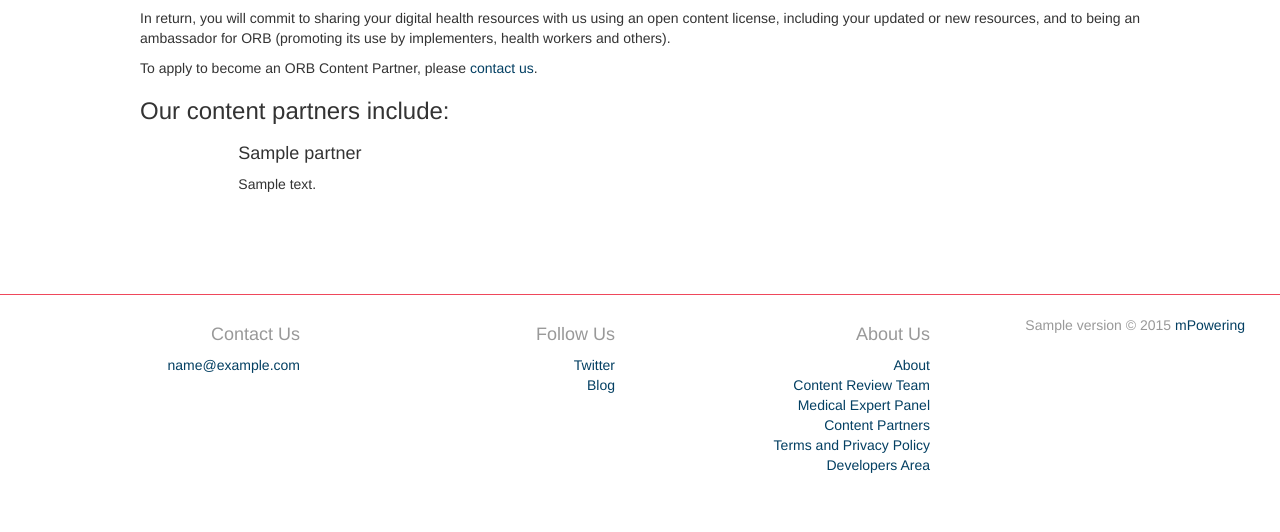
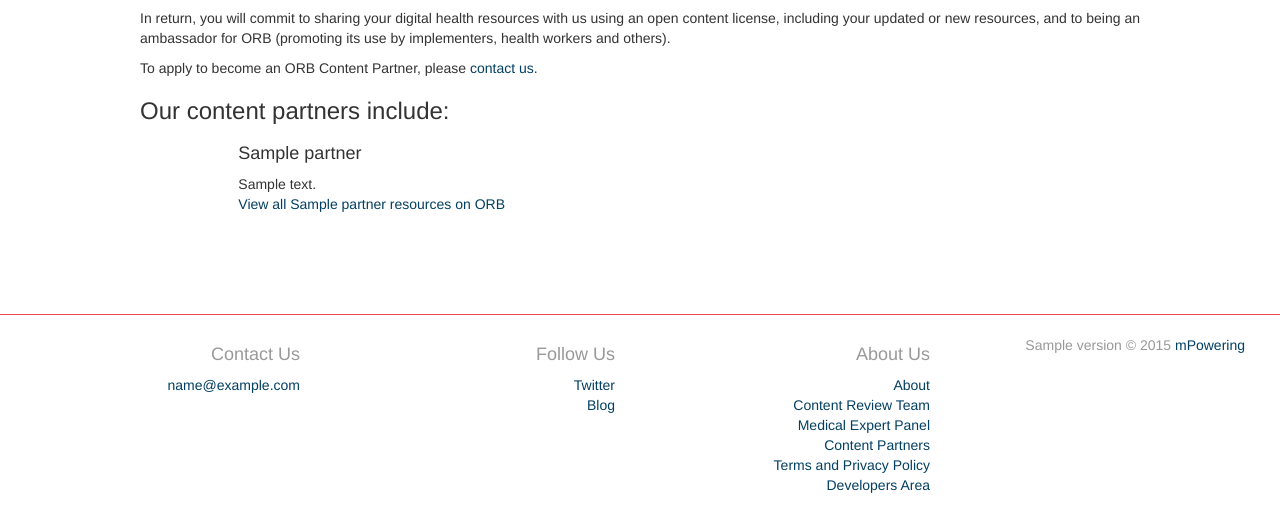
Before and after one commit to mPowering/django-orb, a Django app: template orb/templates/orb/partners.html in a window 1280 px wide. Shown: the part 205-737 px from the top of the page. Run offline with Django 3.2, Linux system fonts and the light colour scheme; the template is opened without the code that fills it: most values are stand-ins (such as "Sample title", 1, 10 or a date in 2020); parts of the project's set-up code (start-up, migrations or seed data) failed here and were passed over; some libraries are stand-ins or nearby versions.

Commit message:
CLOSED - task 223: Content partner page - link directly to partner resources http://github.com/mpowering/django-orb/issues/issue/223

```diff
--- a/orb/templates/orb/partners.html
+++ b/orb/templates/orb/partners.html
@@ -36,7 +36,8 @@
 	</div>
 	<div class="col-md-8">
 		<h4>{{ p.name }}</h4>
-		<p>{{ p.description|safe }}</p>
+		<p>{{ p.description|safe }}<br/>
+		<a href="{% url 'orb.views.tag_view' p.slug %}">View all {{ p.name }} resources on ORB</a></p>
 	</div>
 
 </div>
```
Also changed, not shown: 1 other file.
